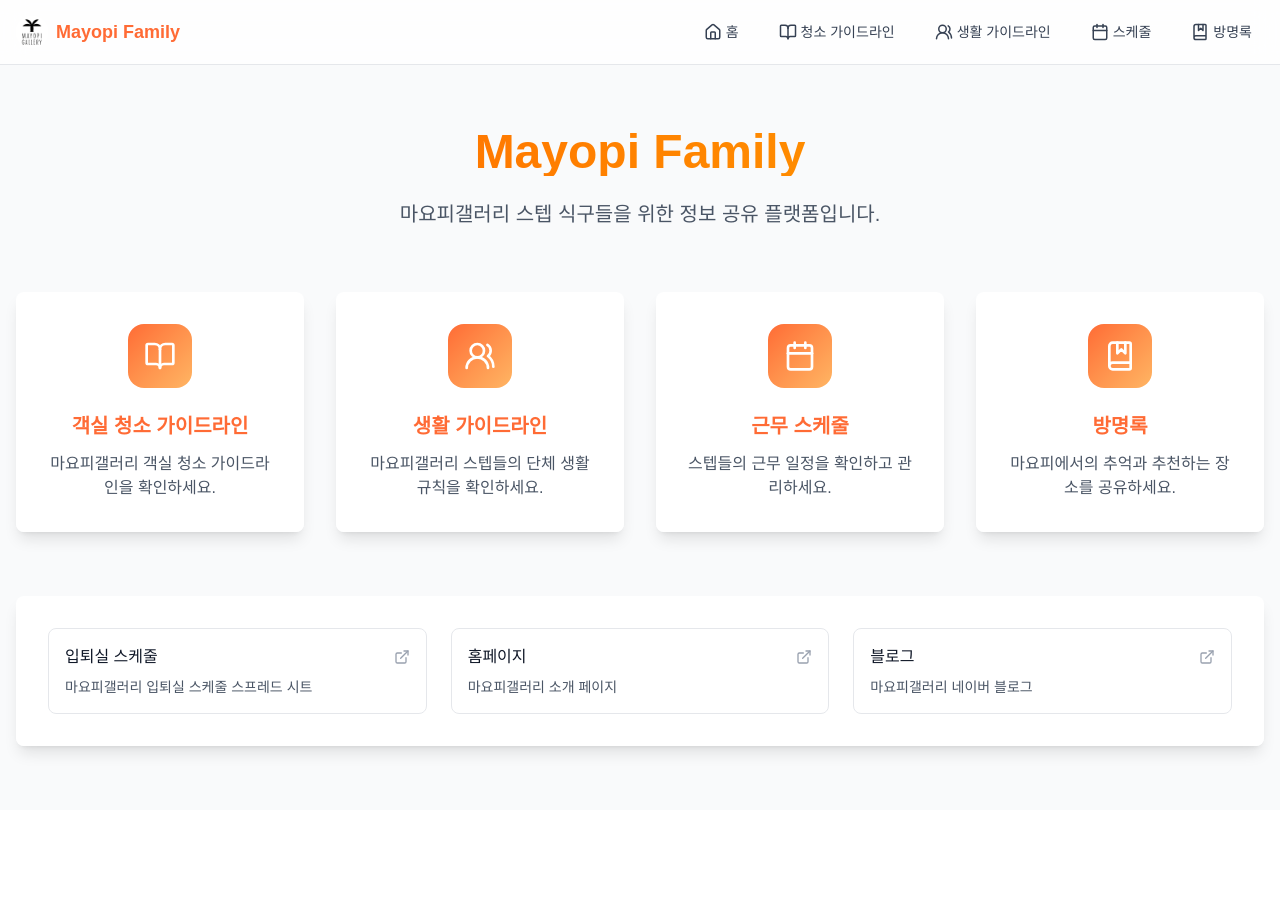
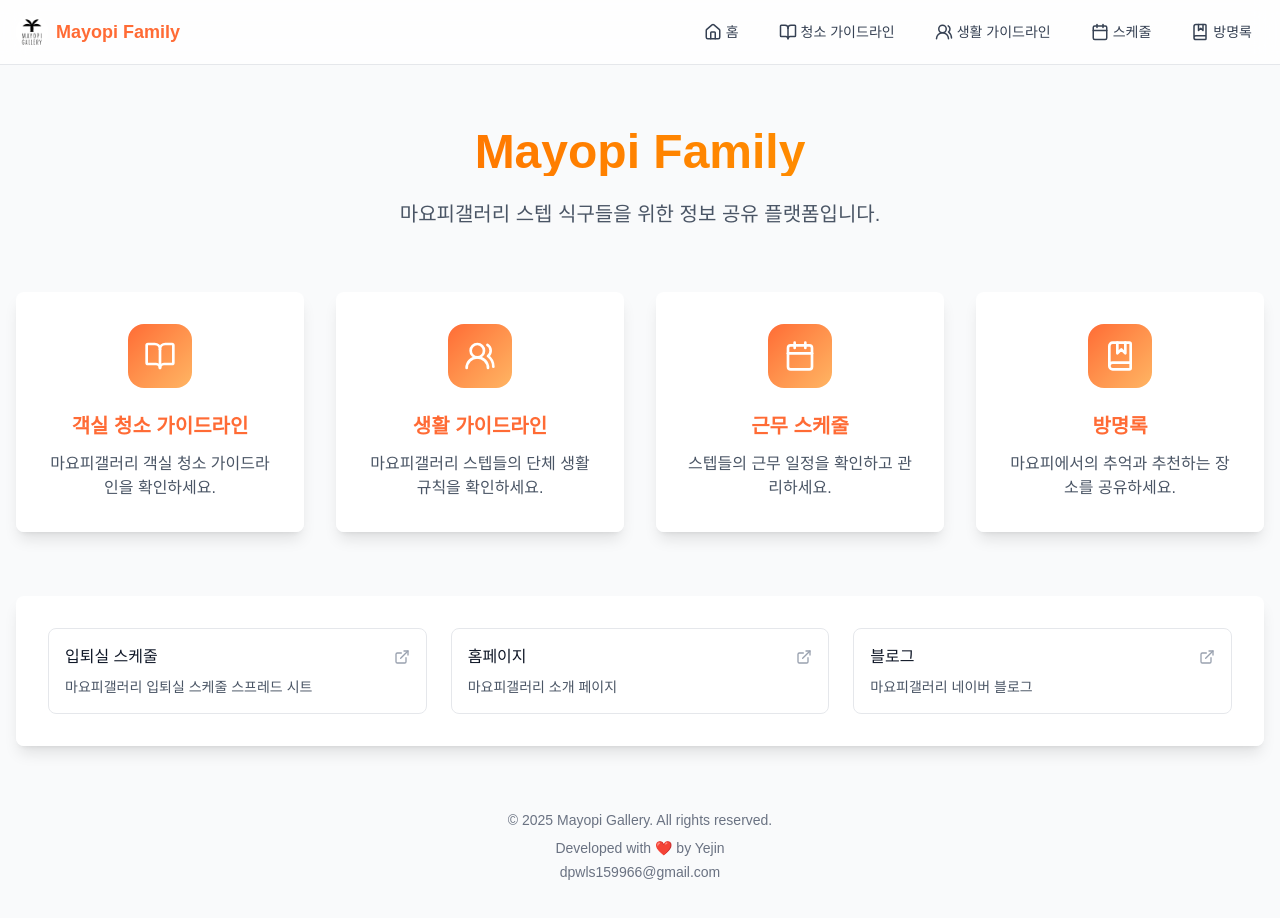
Before and after one commit to ppakyeah/mayopi-staff-portal, a Next.js app: page / in a window 1280 px wide. Shown: the top 918 px of the page. Before the commit the page ends 810 px from the top, so only its background shows below. Built offline with nearby package versions, Linux system fonts and the light colour scheme.

Commit message:
feat: add footer and update guideline content

```diff
--- a/src/app/(routes)/staff-guidelines/page.tsx
+++ b/src/app/(routes)/staff-guidelines/page.tsx
@@ -135,10 +135,7 @@
                 <h3 className="font-medium mb-2 text-[#FF6B35]">마요피갤러리 카페</h3>
                 <ul className="list-disc list-inside text-gray-600">
                   <li>카페 이용 원하는 경우 혜인 언니께 문의</li>
-                  <li>객실 손님을 위해 가장자리에서 작업</li>
-                  <li>2명 이상일 경우 한쪽에 모여 앉기</li>
                   <li>손님이 많을 때는 자리 양보하기</li>
-                  <li>이용 후 냉난방기 끄기 (겨울 23도/여름 26도)</li>
                 </ul>
               </div>
             </div>
--- a/src/app/page.tsx
+++ b/src/app/page.tsx
@@ -114,6 +114,17 @@
             ))}
           </div>
         </div>
+
+        <footer className="mt-16 text-center text-sm text-gray-500">
+          <p>© {new Date().getFullYear()} Mayopi Gallery. All rights reserved.</p>
+          <p className="mt-2">Developed with ❤️ by Yejin</p>
+          <a
+            href="mailto:dpwls159966@gmail.com"
+            className="mt-1 inline-block hover:text-orange-500 transition-colors"
+          >
+            dpwls159966@gmail.com
+          </a>
+        </footer>
       </div>
     </div>
   )
```
